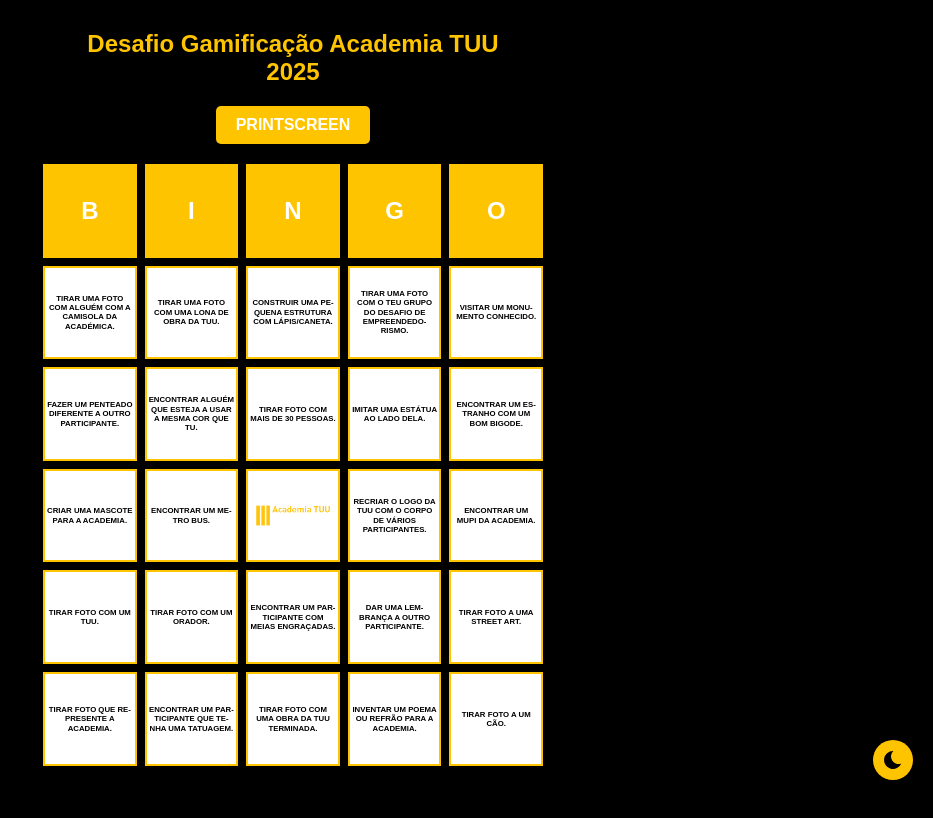
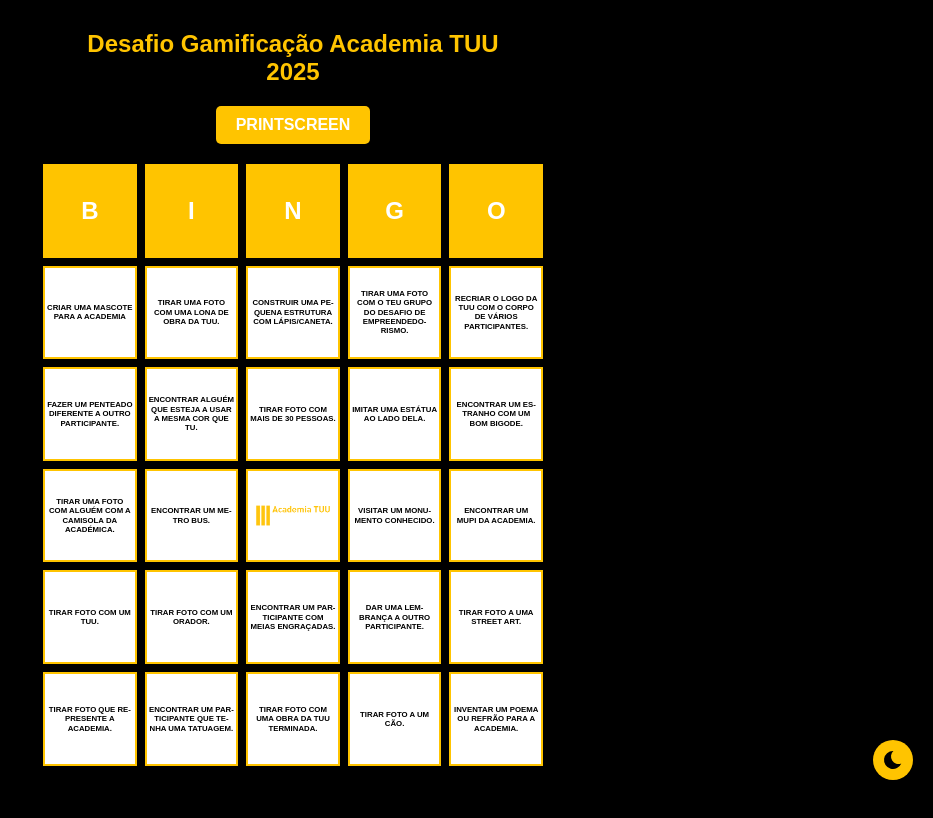
Before and after one commit to BINGOACADEMIATUU2025/BINGO-ACADEMIA-TUU-2025, a plain HTML site: page index.html in a window 1280 px wide. Shown: the whole page, without its empty margins (347-1280 px from the left). Drawn offline with nearby package versions, Linux system fonts and the light colour scheme; a web font is replaced by a local one.

Commit message:
Update index.html

```diff
--- a/index.html
+++ b/index.html
@@ -423,20 +423,20 @@
     const themeToggle = document.getElementById('theme-toggle');
 
     const challenges = [
-      "TIRAR UMA FOTO COM ALGUÉM COM A CAMISOLA DA ACADÉMICA.",
+      "CRIAR UMA MASCOTE PARA A ACADEMIA",
       "TIRAR UMA FOTO COM UMA LONA DE OBRA DA TUU.",
       "CONSTRUIR UMA PEQUENA ESTRUTURA COM LÁPIS/CANETA.",
       "TIRAR UMA FOTO COM O TEU GRUPO DO DESAFIO DE EMPREENDEDORISMO.",
-      "VISITAR UM MONUMENTO CONHECIDO.",
+      "RECRIAR O LOGO DA TUU COM O CORPO DE VÁRIOS PARTICIPANTES.",
       "FAZER UM PENTEADO DIFERENTE A OUTRO PARTICIPANTE.",
       "ENCONTRAR ALGUÉM QUE ESTEJA A USAR A MESMA COR QUE TU.",
       "TIRAR FOTO COM MAIS DE 30 PESSOAS.",
       "IMITAR UMA ESTÁTUA AO LADO DELA.",
       "ENCONTRAR UM ESTRANHO COM UM BOM BIGODE.",
-      "CRIAR UMA MASCOTE PARA A ACADEMIA.",
+      "TIRAR UMA FOTO COM ALGUÉM COM A CAMISOLA DA ACADÉMICA.",
       "ENCONTRAR UM METRO BUS.",
       "FREE",
-      "RECRIAR O LOGO DA TUU COM O CORPO DE VÁRIOS PARTICIPANTES.",
+      "VISITAR UM MONUMENTO CONHECIDO.",
       "ENCONTRAR UM MUPI DA ACADEMIA.",
       "TIRAR FOTO COM UM TUU.",
       "TIRAR FOTO COM UM ORADOR.",
@@ -446,8 +446,8 @@
       "TIRAR FOTO QUE REPRESENTE A ACADEMIA.",
       "ENCONTRAR UM PARTICIPANTE QUE TENHA UMA TATUAGEM.",
       "TIRAR FOTO COM UMA OBRA DA TUU TERMINADA.",
-      "INVENTAR UM POEMA OU REFRÃO PARA A ACADEMIA.",
-      "TIRAR FOTO A UM CÃO."
+      "TIRAR FOTO A UM CÃO.",
+      "INVENTAR UM POEMA OU REFRÃO PARA A ACADEMIA."
     ];
 
     let db;
```
